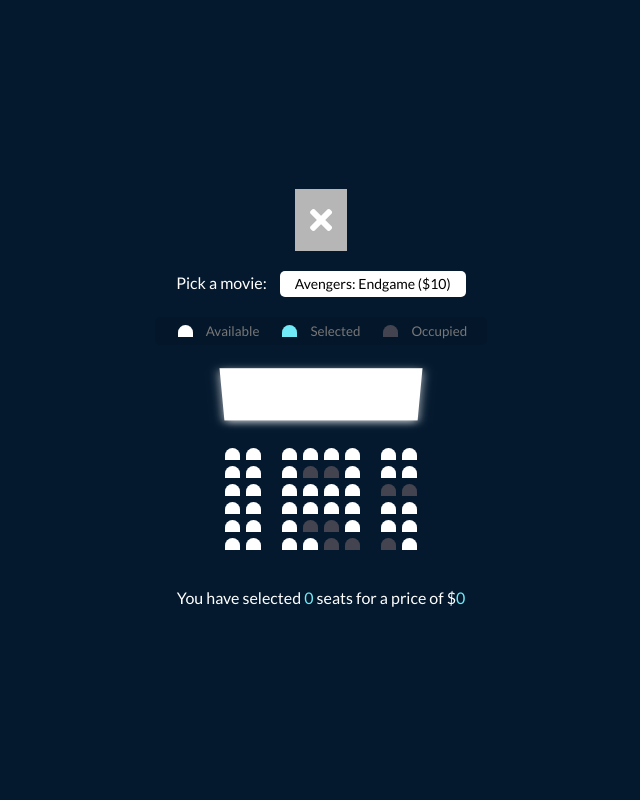
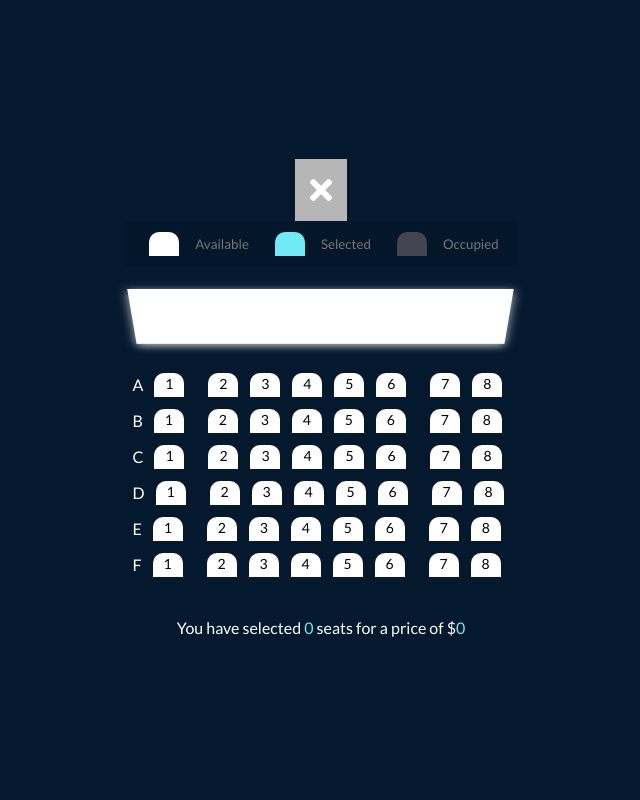
Before and after one commit to KaushalBarhate/Big-Cinema, a PHP site: page /seat-selection.php in a window 1280 px wide. Shown: the whole page, without its empty margins (319-959 px from the left). Run offline with PHP 8.4, Linux system fonts and the light colour scheme.

Commit message:
edited seat selection

```diff
--- a/booking.php
+++ b/booking.php
@@ -62,7 +62,7 @@
                 </table>
             </div>
             <div class="booking-form-container">
-                <form action="" method="POST">
+                <form action="seat-selection.php" method="POST">
 
                     <select name="theatre" required>
                         <option value="" disabled selected>THEATRE</option>
@@ -104,7 +104,7 @@
 
                     <input placeholder="Phone Number" type="text" name="pNumber" required>
 
-                    <button type="submit" value="submit" name="submit" class="form-btn">Book a Seat</button>
+                   <button type="submit" value="submit" name="submit" class="form-btn"> Book a Seat</button>
                     <?php
                     $fNameErr = $pNumberErr= "";
                     $fName = $pNumber = "";
--- a/seat-selection.php
+++ b/seat-selection.php
@@ -18,7 +18,7 @@
 <div class="booking-panel-section booking-panel-section2" onclick="window.history.go(-1); return false;">
             <i class="fas fa-2x fa-times"></i>
         </div>
-<div class="movie-container">
+    <!-- <div class="movie-container">
       <label>Pick a movie:</label>
       <select id="movie">
         <option value="10">Avengers: Endgame ($10)</option>
@@ -26,7 +26,7 @@
         <option value="8">Toy Story 4 ($8)</option>
         <option value="9">The Lion King ($9)</option>
       </select>
-    </div>
+    </div> -->
 
     <ul class="showcase">
       <li>
@@ -48,68 +48,74 @@
     <div class="container">
       <div class="screen"></div>
       <div class="row">
-        <div class="seat"></div>
-        <div class="seat"></div>
-        <div class="seat"></div>
-        <div class="seat"></div>
-        <div class="seat"></div>
-        <div class="seat"></div>
-        <div class="seat"></div>
-        <div class="seat"></div>
+        <div class="row-name">A</div>
+        <div class="seat">1</div>
+        <div class="seat">2</div>
+        <div class="seat">3</div>
+        <div class="seat">4</div>
+        <div class="seat">5</div>
+        <div class="seat">6</div>
+        <div class="seat">7</div>
+        <div class="seat">8</div>
       </div>
       <div class="row">
-        <div class="seat"></div>
-        <div class="seat"></div>
-        <div class="seat"></div>
-        <div class="seat occupied"></div>
-        <div class="seat occupied"></div>
-        <div class="seat"></div>
-        <div class="seat"></div>
-        <div class="seat"></div>
+        <div class="row-name">B</div>
+        <div class="seat">1</div>
+        <div class="seat">2</div>
+        <div class="seat">3</div>
+        <div class="seat">4</div>
+        <div class="seat">5</div>
+        <div class="seat">6</div>
+        <div class="seat">7</div>
+        <div class="seat">8</div>
       </div>
 
       <div class="row">
-        <div class="seat"></div>
-        <div class="seat"></div>
-        <div class="seat"></div>
-        <div class="seat"></div>
-        <div class="seat"></div>
-        <div class="seat"></div>
-        <div class="seat occupied"></div>
-        <div class="seat occupied"></div>
+        <div class="row-name">C</div>
+        <div class="seat">1</div>
+        <div class="seat">2</div>
+        <div class="seat">3</div>
+        <div class="seat">4</div>
+        <div class="seat">5</div>
+        <div class="seat">6</div>
+        <div class="seat">7</div>
+        <div class="seat">8</div>
       </div>
 
       <div class="row">
-        <div class="seat"></div>
-        <div class="seat"></div>
-        <div class="seat"></div>
-        <div class="seat"></div>
-        <div class="seat"></div>
-        <div class="seat"></div>
-        <div class="seat"></div>
-        <div class="seat"></div>
+        <div class="row-name">D</div>
+        <div class="seat">1</div>
+        <div class="seat">2</div>
+        <div class="seat">3</div>
+        <div class="seat">4</div>
+        <div class="seat">5</div>
+        <div class="seat">6</div>
+        <div class="seat">7</div>
+        <div class="seat">8</div>
       </div>
 
       <div class="row">
-        <div class="seat"></div>
-        <div class="seat"></div>
-        <div class="seat"></div>
-        <div class="seat occupied"></div>
-        <div class="seat occupied"></div>
-        <div class="seat"></div>
-        <div class="seat"></div>
-        <div class="seat"></div>
+        <div class="row-name">E</div>
+        <div class="seat">1</div>
+        <div class="seat">2</div>
+        <div class="seat">3</div>
+        <div class="seat">4</div>
+        <div class="seat">5</div>
+        <div class="seat">6</div>
+        <div class="seat">7</div>
+        <div class="seat">8</div>
       </div>
 
       <div class="row">
-        <div class="seat"></div>
-        <div class="seat"></div>
-        <div class="seat"></div>
-        <div class="seat"></div>
-        <div class="seat occupied"></div>
-        <div class="seat occupied"></div>
-        <div class="seat occupied"></div>
-        <div class="seat"></div>
+        <div class="row-name">F</div>
+        <div class="seat">1</div>
+        <div class="seat">2</div>
+        <div class="seat">3</div>
+        <div class="seat">4</div>
+        <div class="seat">5</div>
+        <div class="seat">6</div>
+        <div class="seat">7</div>
+        <div class="seat">8</div>
       </div>
     </div>
 
--- a/style/styles.css
+++ b/style/styles.css
@@ -1063,6 +1063,7 @@ footer {
   height: 100vh;
   font-family: "Lato", "sans-serif";
 }
+
 .movie-container {
   margin: 20px 0;
 }
@@ -1087,9 +1088,13 @@ footer {
 
 .seat {
   background-color: #fff;
-  height: 12px;
-  width: 15px;
-  margin: 3px;
+  height: 24px;
+  width: 30px;
+  margin: 6px;
+  color: black;
+  text-align: center;
+  font-size: 14px;
+  padding: 2px 0 0 0;
   border-top-left-radius: 10px;
   border-top-right-radius: 10px;
 }
@@ -1145,6 +1150,11 @@ footer {
   display: flex;
 }
 
+.row-name {
+  padding-top: 8px;
+  padding-right: 5px;
+}
+
 .screen {
   background-color: #fff;
   height: 70px;
```
